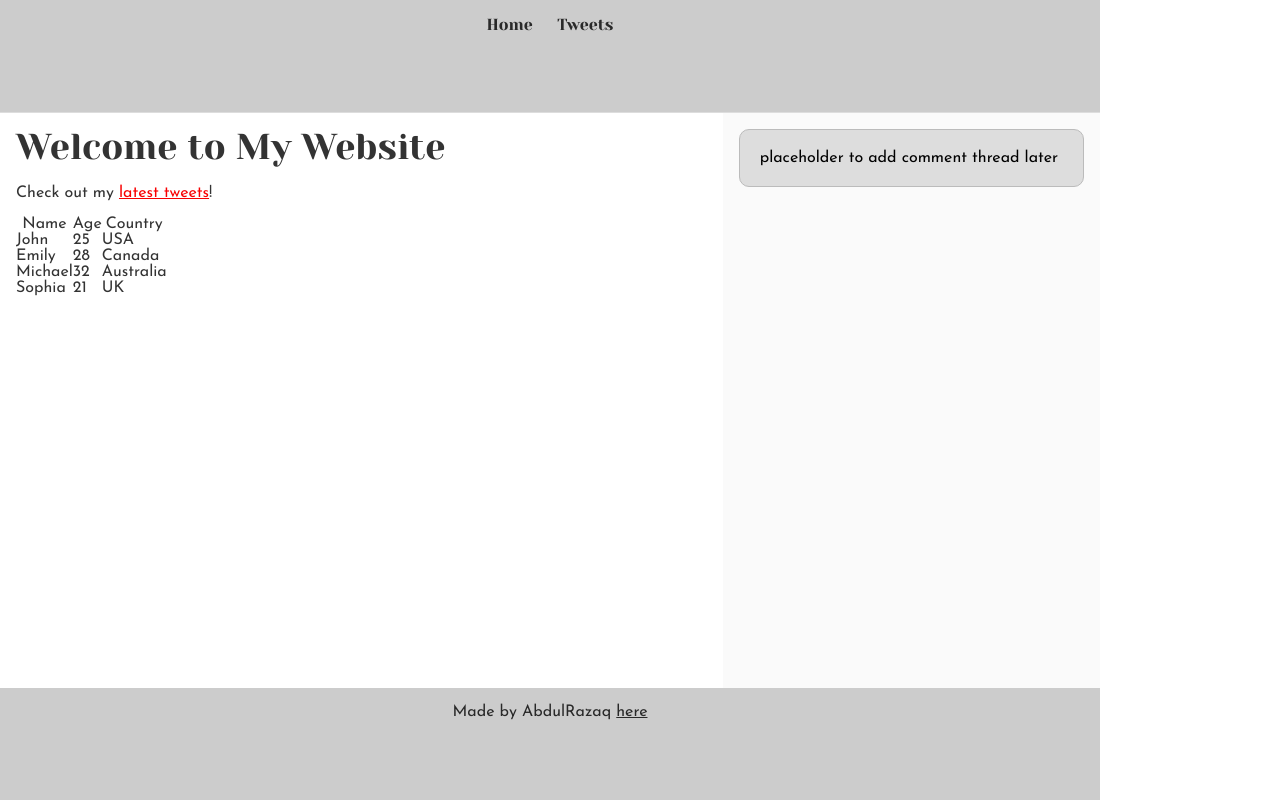
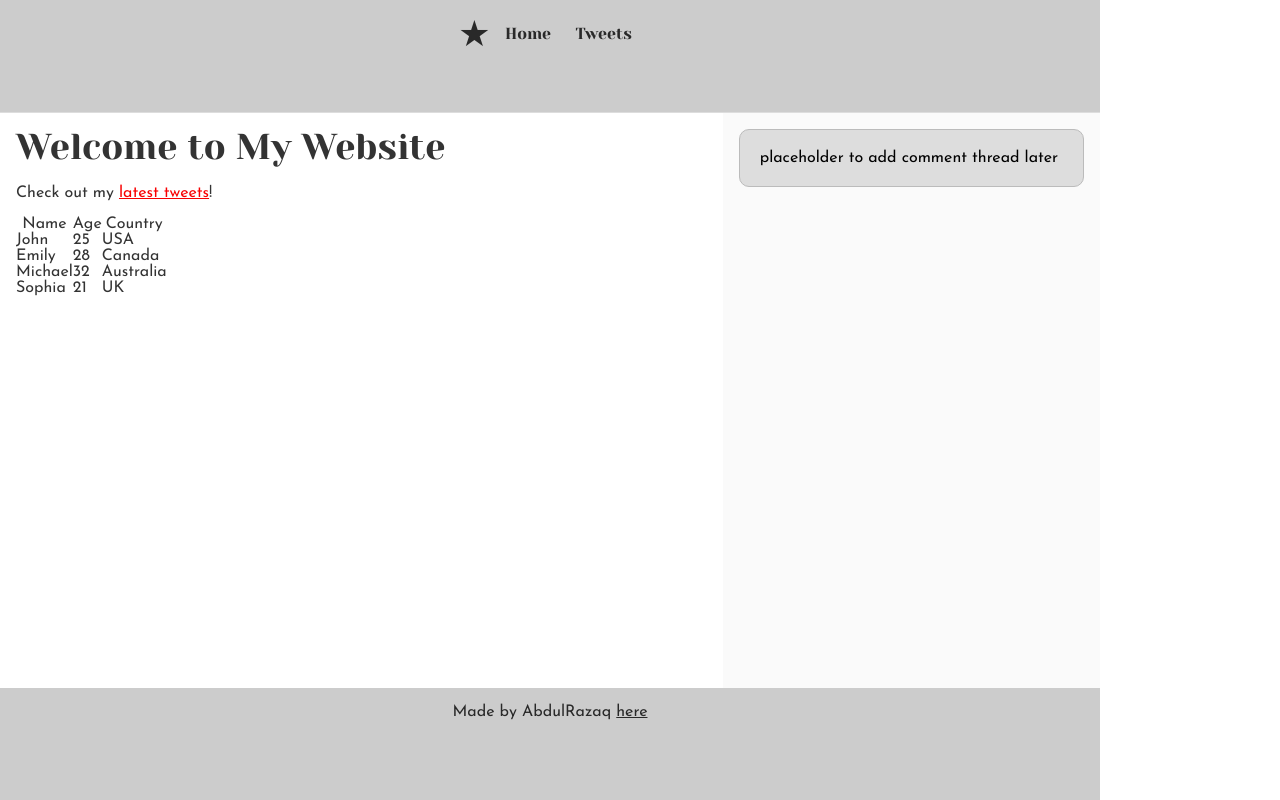
Before and after one commit to RAZJAJ/alx_html_css, a plain HTML site: page css_basic/index.html in a window 1280 px wide. Drawn offline with Linux system fonts and the light colour scheme.

Commit message:
Update index.html

```diff
--- a/css_basic/index.html
+++ b/css_basic/index.html
@@ -9,11 +9,15 @@
 </head>
 <body class="works_on_smartphone">
     <header>
+    <nav>
         <ul>
+            <li class="logo">&starf;</li>
             <li><a href="index.html">Home</a></li>
             <li><a href="tweets.html">Tweets</a></li>
         </ul>
-    </header>
+    </nav>
+</header>
+
     <main>
         <article>
             <h1>Welcome to My Website</h1>
```
